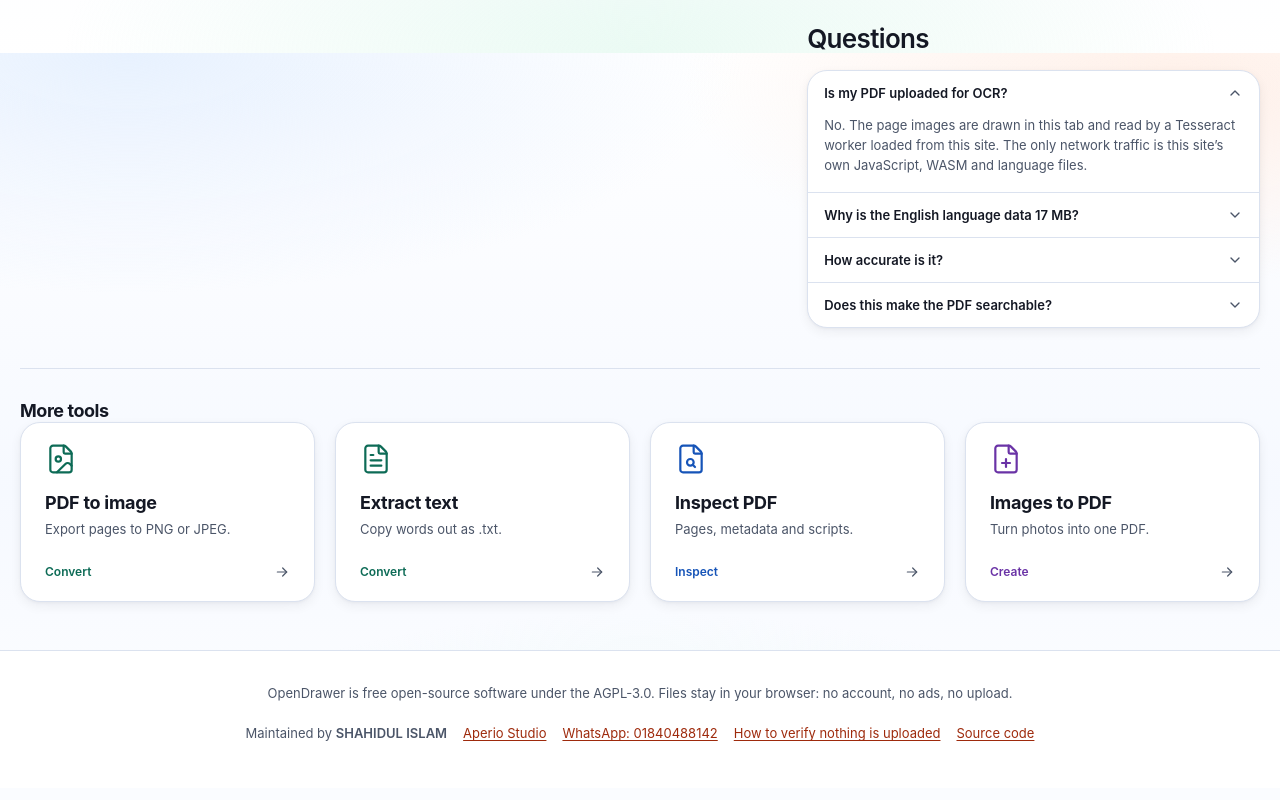
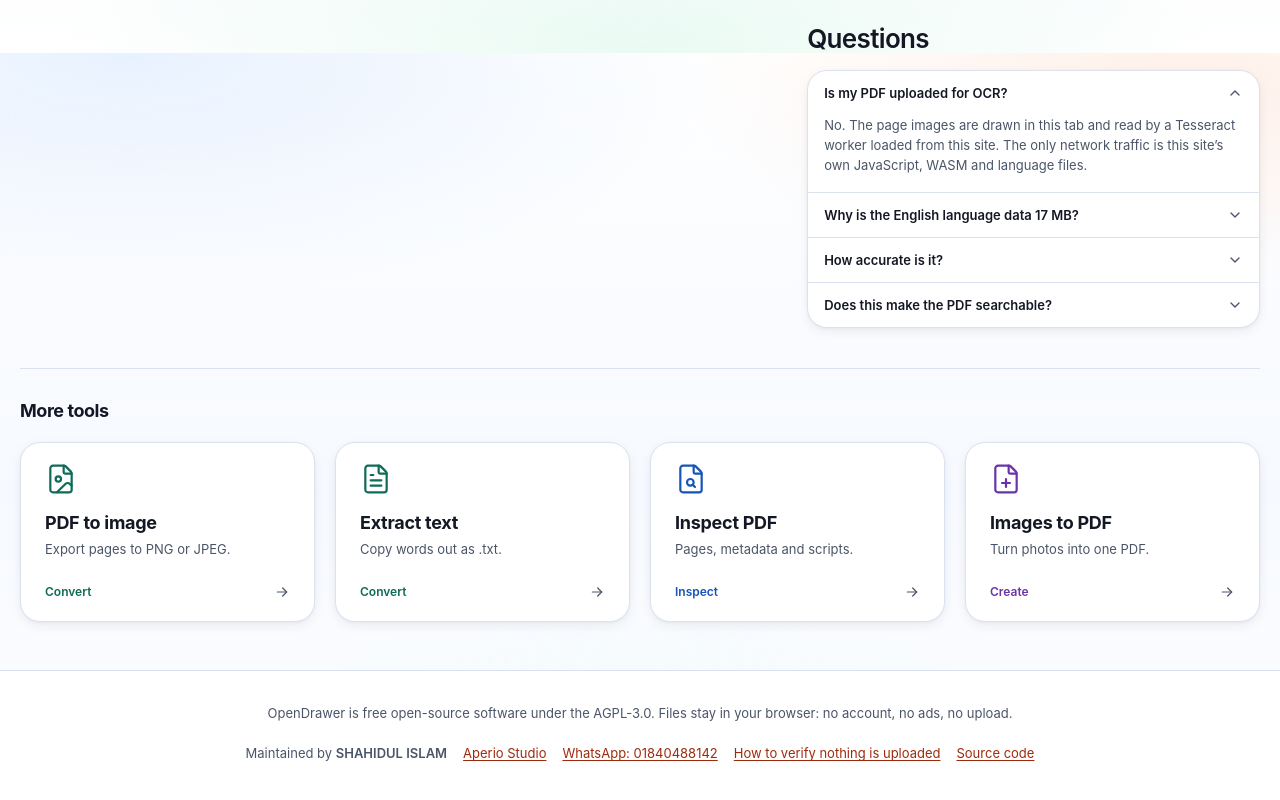
Before and after one commit to SHAHID8142/opendrawer, an Astro site: page /tools/ocr-pdf in a window 1280 px wide. Shown: the part 747-1547 px from the top of the page. Built offline with nearby package versions, Linux system fonts and the light colour scheme; Astro itself is replaced by a stand-in of ours.

Commit message:
fix(ui): preserve spacing between More tools heading and related cards

```diff
--- a/src/components/RelatedTools.astro
+++ b/src/components/RelatedTools.astro
@@ -18,7 +18,7 @@ const toneByCategory = new Map(categories.map((c) => [c.id, c.tone]));
 
 {
   picks.length > 0 && (
-    <section class="related-band stack" aria-labelledby="related-heading">
+    <section class="related-band" aria-labelledby="related-heading">
       <h2 id="related-heading" class="related-band__title">
         More tools
       </h2>
--- a/src/styles/tool-page.css
+++ b/src/styles/tool-page.css
@@ -213,6 +213,8 @@
 }
 
 .related-band {
+  display: grid;
+  gap: var(--space-5);
   width: 100%;
   max-width: var(--container-lg);
   margin-inline: auto;
```
